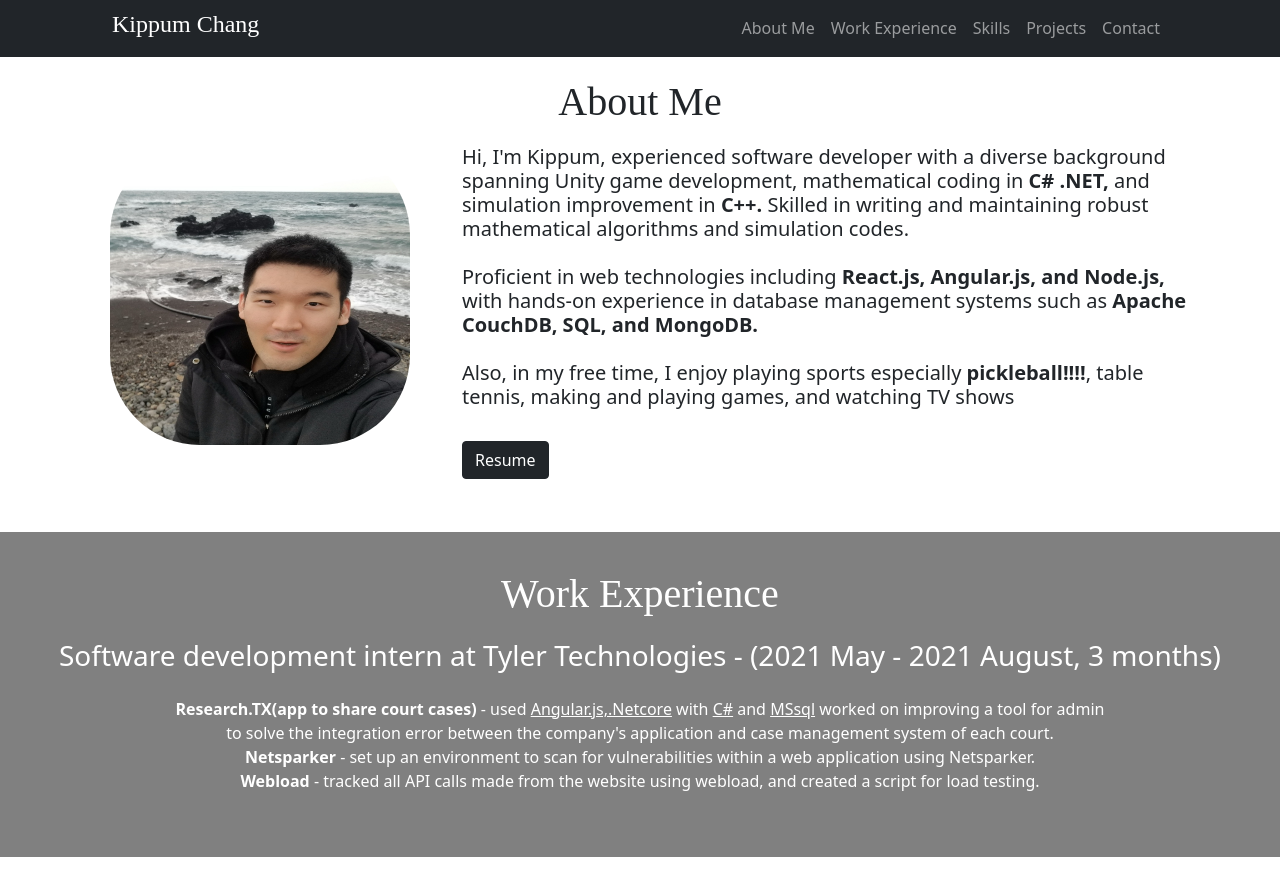
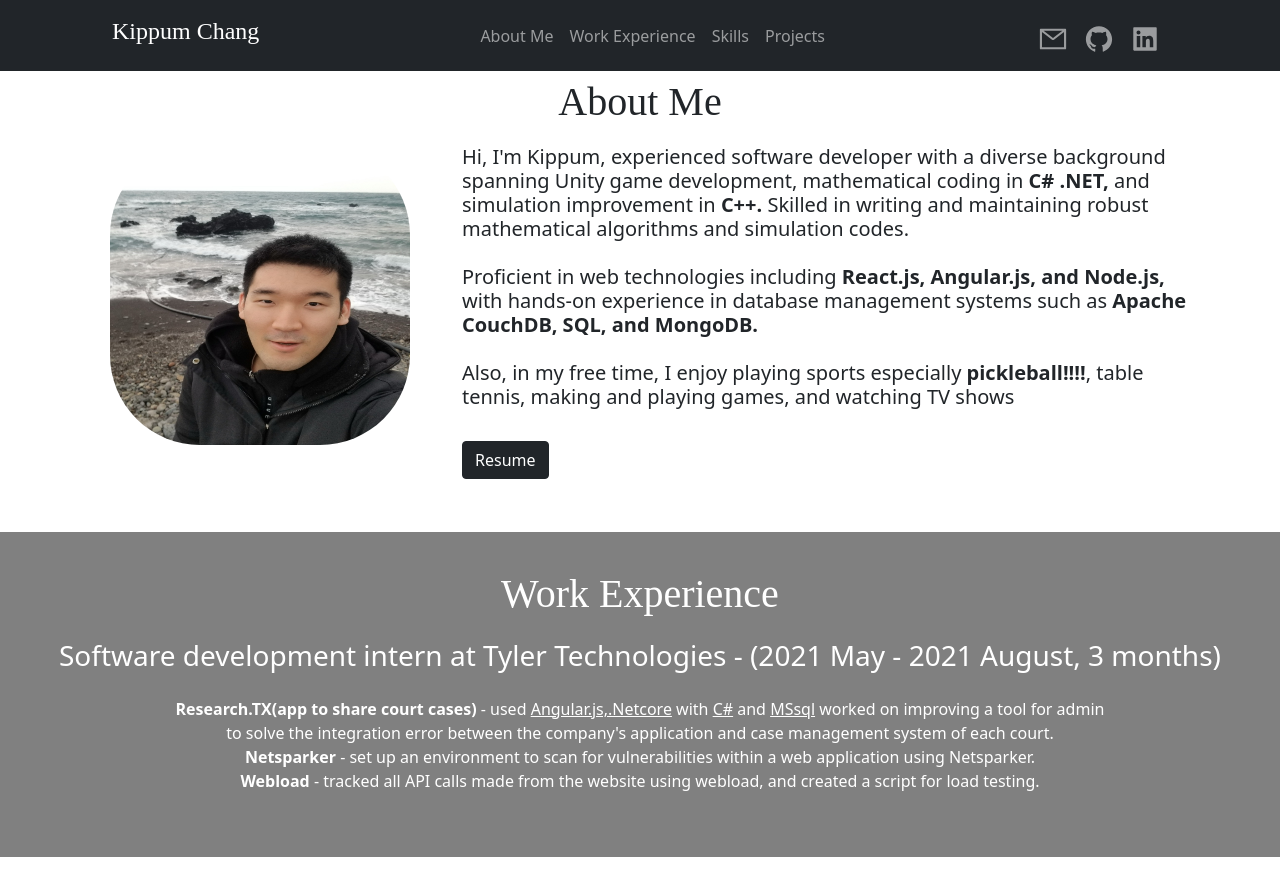
Before and after one commit to kippumchagn215/portfolio, a React (Create React App) app: page / in a window 1280 px wide. Shown: the top 896 px of the page. Built offline with nearby package versions, Linux system fonts and the light colour scheme.

Commit message:
Update NavbarMainPage.js

```diff
--- a/src/Sections/NavbarMainPage.js
+++ b/src/Sections/NavbarMainPage.js
@@ -1,11 +1,21 @@
-import React from "react"
-import {Navbar,Nav,Container} from "react-bootstrap"
+import React from "react";
+import { Navbar, Nav, Container } from "react-bootstrap";
+import { AiFillGithub, AiFillLinkedin, AiOutlineMail } from "react-icons/ai";
 
-function NavbarMainPage(){
+function NavbarMainPage() {
   return (
-      <Navbar className = "Navbar" collapseOnSelect expand="lg" bg="dark" variant="dark" fixed="top">
+    <Navbar
+      className="Navbar"
+      collapseOnSelect
+      expand="lg"
+      bg="dark"
+      variant="dark"
+      fixed="top"
+    >
       <Container>
-      <Navbar.Brand className = "NavbarHeader" href="#aboutme"><h4>Kippum Chang</h4></Navbar.Brand>
+        <Navbar.Brand className="NavbarHeader" href="#aboutme">
+          <h4>Kippum Chang</h4>
+        </Navbar.Brand>
         <Navbar.Toggle aria-controls="responsive-navbar-nav" />
         <Navbar.Collapse id="responsive-navbar-nav">
           <Nav className="ms-auto">
@@ -13,7 +23,23 @@ function NavbarMainPage(){
             <Nav.Link href="#workexp">Work Experience</Nav.Link>
             <Nav.Link href="#skills">Skills</Nav.Link>
             <Nav.Link href="#projects">Projects</Nav.Link>
-          <Nav.Link href="#contact">Contact</Nav.Link>
+          </Nav>
+          <Nav className="ms-auto">
+            <Nav.Link href="mailto:kippumchang@gmail.com" className="font-size">
+              <AiOutlineMail />
+            </Nav.Link>
+            <Nav.Link
+              href="https://github.com/kippumchagn215"
+              className="font-size"
+            >
+              <AiFillGithub />
+            </Nav.Link>
+            <Nav.Link
+              href="https://www.linkedin.com/in/kippum-chang-1938021a3/"
+              className="font-size"
+            >
+              <AiFillLinkedin />
+            </Nav.Link>
           </Nav>
         </Navbar.Collapse>
       </Container>
```
Lines whose indentation alone changed are shown as unchanged.
